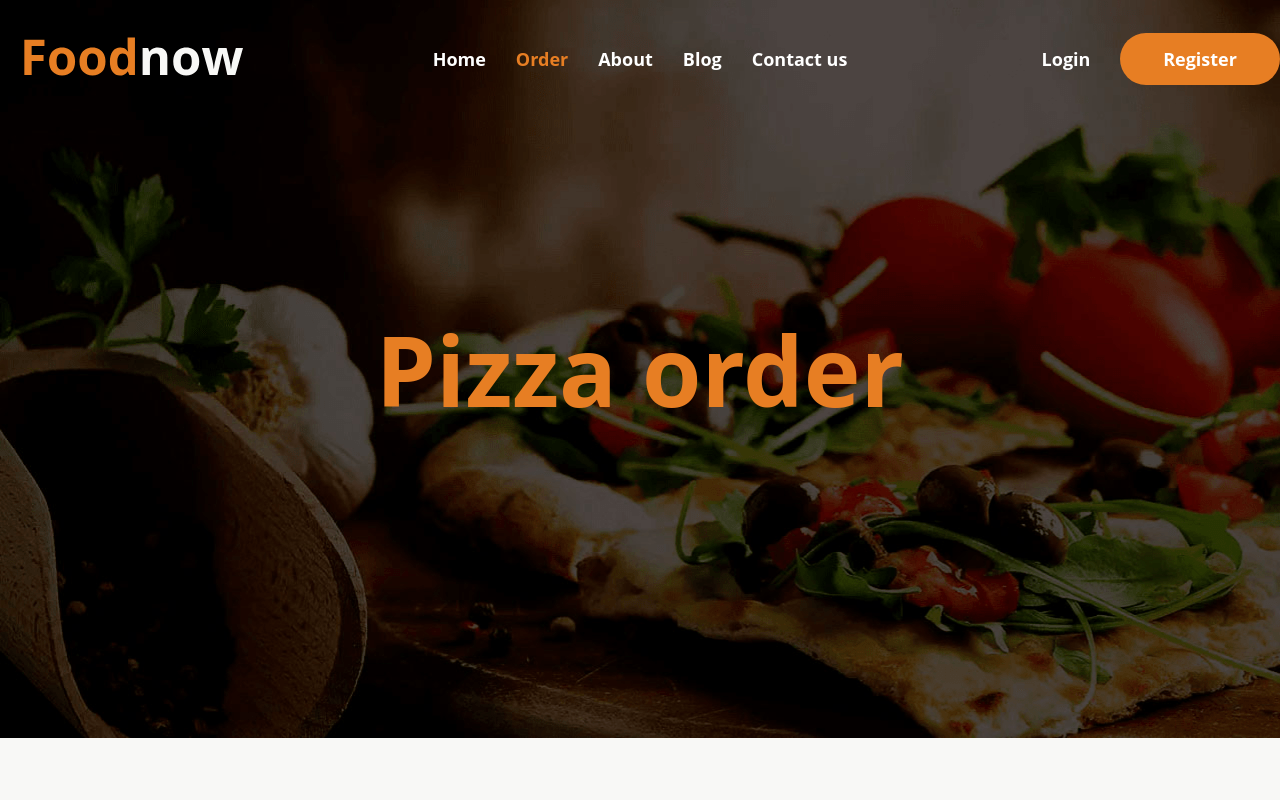
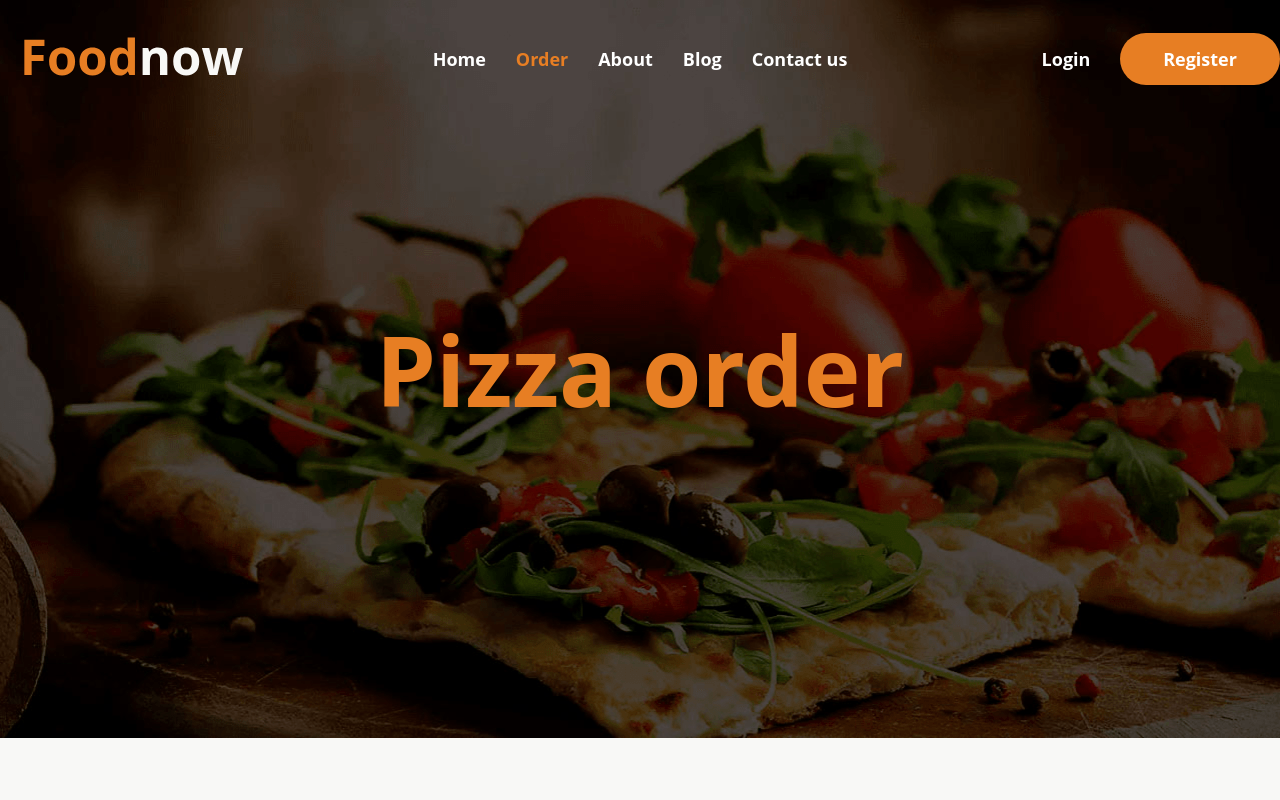
Before and after one commit to DodyDharma440/timedoor-pizza-order, a Vue app: page /order in a window 1280 px wide. Shown: the top 800 px of the page. Built offline with nearby package versions, Linux system fonts and the light colour scheme; the HTML template or start-up script is replaced by a standard one.

Commit message:
fix: hero image & scrolled navbar

```diff
--- a/src/components/HeroSection.vue
+++ b/src/components/HeroSection.vue
@@ -20,6 +20,8 @@
     inset: 0;
     object-fit: cover;
     z-index: 1;
+    width: 100%;
+    height: 100%;
   }
 
   &__title {
--- a/src/layouts/MainNavbar.vue
+++ b/src/layouts/MainNavbar.vue
@@ -1,10 +1,26 @@
 <script setup lang="ts">
 import { navMenu } from '@/constants/menu'
+import { onMounted, onUnmounted, ref } from 'vue'
 import { RouterLink } from 'vue-router'
+
+const solidNav = ref(false)
+
+const handleScroll = () => {
+  solidNav.value = window.scrollY > 500
+}
+
+onMounted(() => {
+  window.addEventListener('scroll', handleScroll)
+})
+
+onUnmounted(() => {
+  window.removeEventListener('scroll', handleScroll)
+})
 </script>
 
 <template>
-  <nav class="container navbar">
+  <nav class="navbar" :class="{ 'navbar--solid': solidNav }">
+    <div class="container">
       <div class="navbar__logo">
         <img src="/images/logo.svg" />
       </div>
@@ -17,22 +33,32 @@ import { RouterLink } from 'vue-router'
         <button class="btn navbar__buttons-login">Login</button>
         <button class="btn btn--primary navbar__buttons-register">Register</button>
       </div>
+    </div>
   </nav>
 </template>
 
 <style lang="scss" scoped>
 .navbar {
-  display: flex;
-  align-items: center;
-  justify-content: space-between;
-  padding: spacing(6);
-  gap: spacing(4);
   position: fixed;
   top: 0;
   left: 0;
   right: 0;
   color: #ffffff;
   z-index: $navbar-z-index;
+  transition: background-color 300ms;
+
+  .container {
+    display: flex;
+    align-items: center;
+    justify-content: space-between;
+    padding: spacing(6);
+    gap: spacing(4);
+  }
+
+  &--solid {
+    background-color: rgba($color: #000000, $alpha: 0.5);
+    backdrop-filter: blur(10px);
+  }
 
   &__logo,
   &__buttons {
```
Lines whose indentation alone changed are shown as unchanged.
